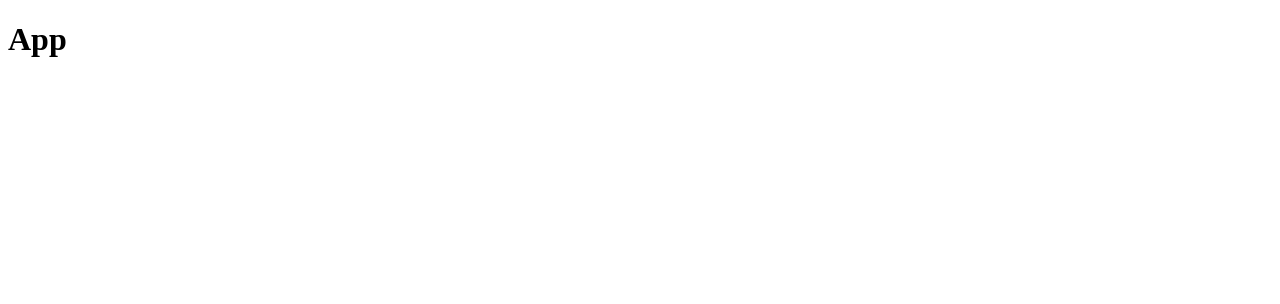
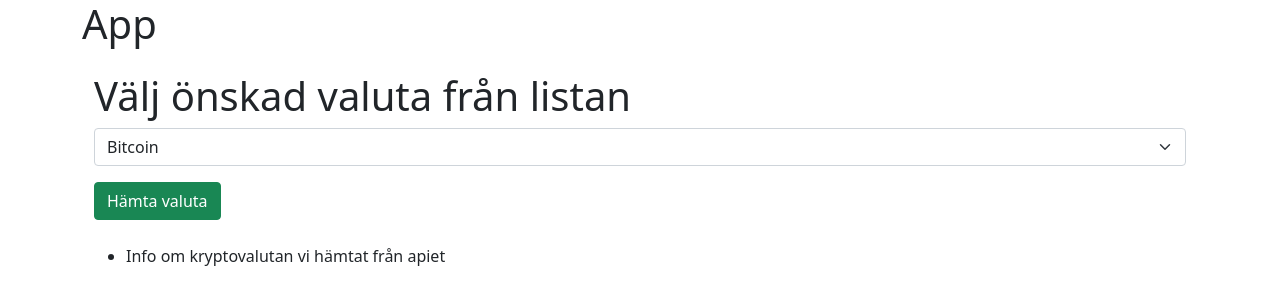
Before and after one commit to wiktorssonn/ProjektFPA, a React (Create React App) app in the folder projektfpa/: page / in a window 1280 px wide. Shown: the top 304 px of the page. Built offline with nearby package versions, Linux system fonts and the light colour scheme.

Commit message:
Skapat grundläggande funktion för att hämta data från API och laddanet ner axios

```diff
--- a/projektfpa/package.json
+++ b/projektfpa/package.json
@@ -3,10 +3,14 @@
   "version": "0.1.0",
   "private": true,
   "dependencies": {
+    "@coinranking/exchanges": "^3.55.0",
     "@testing-library/jest-dom": "^5.12.0",
     "@testing-library/react": "^11.2.7",
     "@testing-library/user-event": "^12.8.3",
+    "apexcharts": "^3.26.2",
+    "axios": "^0.21.1",
     "react": "^17.0.2",
+    "react-apexcharts": "^1.3.9",
     "react-dom": "^17.0.2",
     "react-scripts": "4.0.3",
     "web-vitals": "^1.1.2"
--- a/projektfpa/public/index.html
+++ b/projektfpa/public/index.html
@@ -24,11 +24,14 @@
       work correctly both with client-side routing and a non-root public URL.
       Learn how to configure a non-root public URL by running `npm run build`.
     -->
-    <title>React App</title>
+
+    <!-- Länk till Bootstrap-->
+    <link href="https://cdn.jsdelivr.net/npm/bootstrap@5.0.1/dist/css/bootstrap.min.css" rel="stylesheet" integrity="sha384-+0n0xVW2eSR5OomGNYDnhzAbDsOXxcvSN1TPprVMTNDbiYZCxYbOOl7+AMvyTG2x" crossorigin="anonymous">
+    <title>Projekt FPA</title>
   </head>
   <body>
     <noscript>You need to enable JavaScript to run this app.</noscript>
-    <div id="root"></div>
+    <div id="root" className="container"></div>
     <!--
       This HTML file is a template.
       If you open it directly in the browser, you will see an empty page.
--- /dev/null
+++ b/projektfpa/src/ApiCall.js
@@ -0,0 +1,37 @@
+import React, {useState, useEffect} from 'react'
+import axios from 'axios';
+
+export default function ApiCall(props) {
+    // API CALLLLLLLLL
+    var apiKey = 'coinrankingb864e0cf9a96fe2d2bc403cad1e2be110652e102bd50c693'
+
+    const [posts, setPosts] = useState([])
+
+    function FetchCrypto() {
+        // Variabel för vald kryptovaluta i select-listan
+        const selectRef = props.selectRef.current.value;
+
+        // URL till api:et
+        const  baseUrl = 'https://api.coincap.io/v2/assets/' + selectRef.toLowerCase();
+
+        // API-requesten
+        axios.get(baseUrl
+        )
+        .then(function (response) {
+            console.log(response);
+        })
+        .catch(function (error) {
+            console.log(error);
+        })
+
+    }
+
+    return (
+        <div>
+            <button className="btn btn-success mt-3 mb-4" onClick={FetchCrypto}>Hämta valuta</button>
+            <ul>
+                <li>Info om kryptovalutan vi hämtat från apiet</li>
+            </ul>
+        </div>
+    )
+}
--- a/projektfpa/src/App.js
+++ b/projektfpa/src/App.js
@@ -1,8 +1,13 @@
+import react from 'react';
+import Crypto from './Crypto';
+// import Chart from "react-apexcharts";
 
 function App() {
   return (
-    <div className="App">
+    <div className="container">
       <h1>App</h1>
+
+      <Crypto />
     </div>
   );
 }
--- /dev/null
+++ b/projektfpa/src/Crypto.js
@@ -0,0 +1,24 @@
+import React, {useRef} from 'react';
+import ApiCall from './ApiCall';
+
+export default function Crypto() {
+
+    // Variabel för att få ut valda kryptovaluta
+    const selectRef = useRef();
+
+    return (
+        <div className="container">
+            <h1 className="mt-4">Välj önskad valuta från listan</h1>
+            <form>
+                <select className="form-select" ref={selectRef}>
+                    <option value="Bitcoin">Bitcoin</option>
+                    <option value="Ethereum">Ethereum</option>
+                    <option value="Dogecoin">Dogecoin</option>
+                    <option value="Lifecoin">Lifecoin</option>
+                </select>
+            </form>
+
+            <ApiCall selectRef={selectRef}/>
+        </div>
+    )
+}
```
Also changed, not shown: 1 other file (tests, documents, lock files or other folders).
